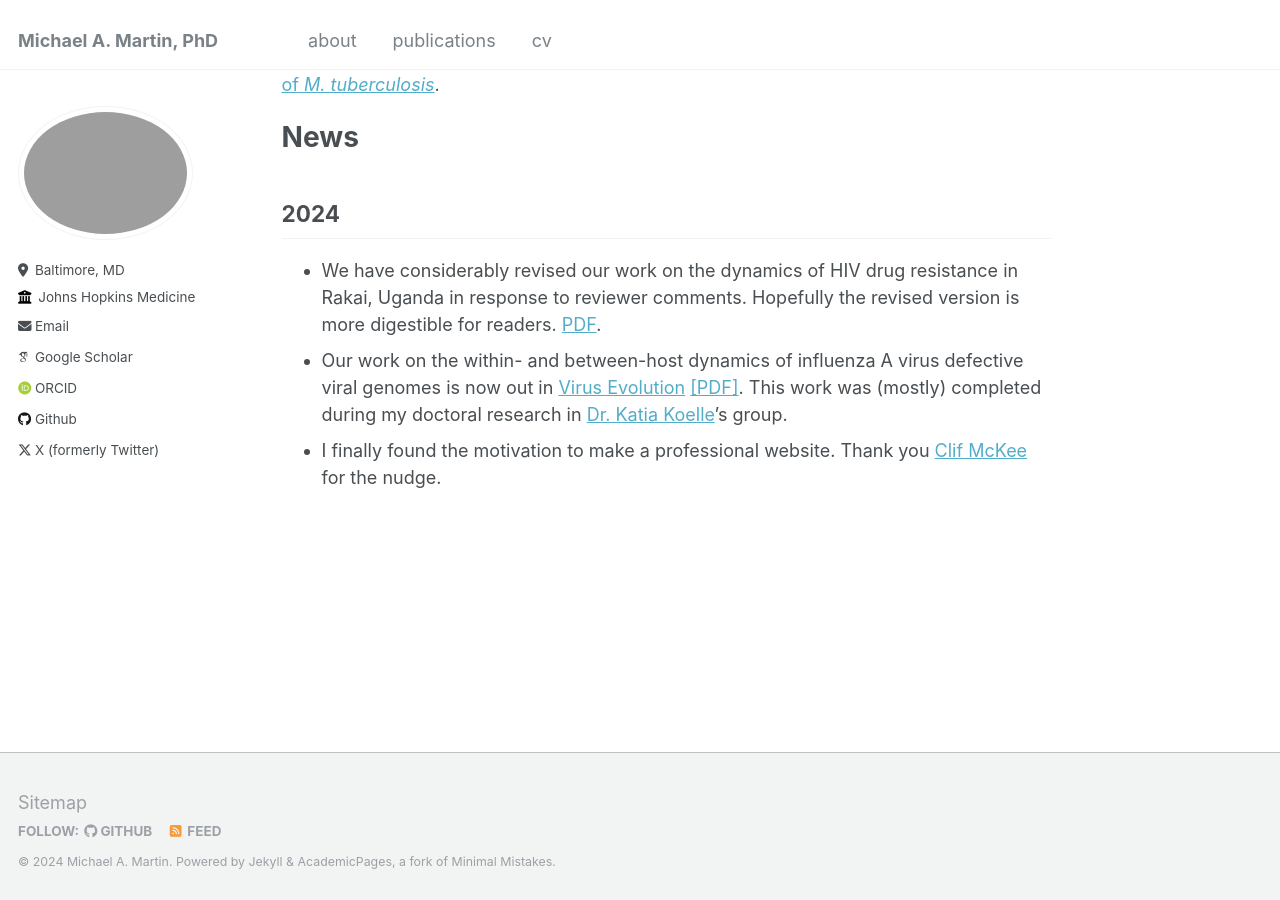
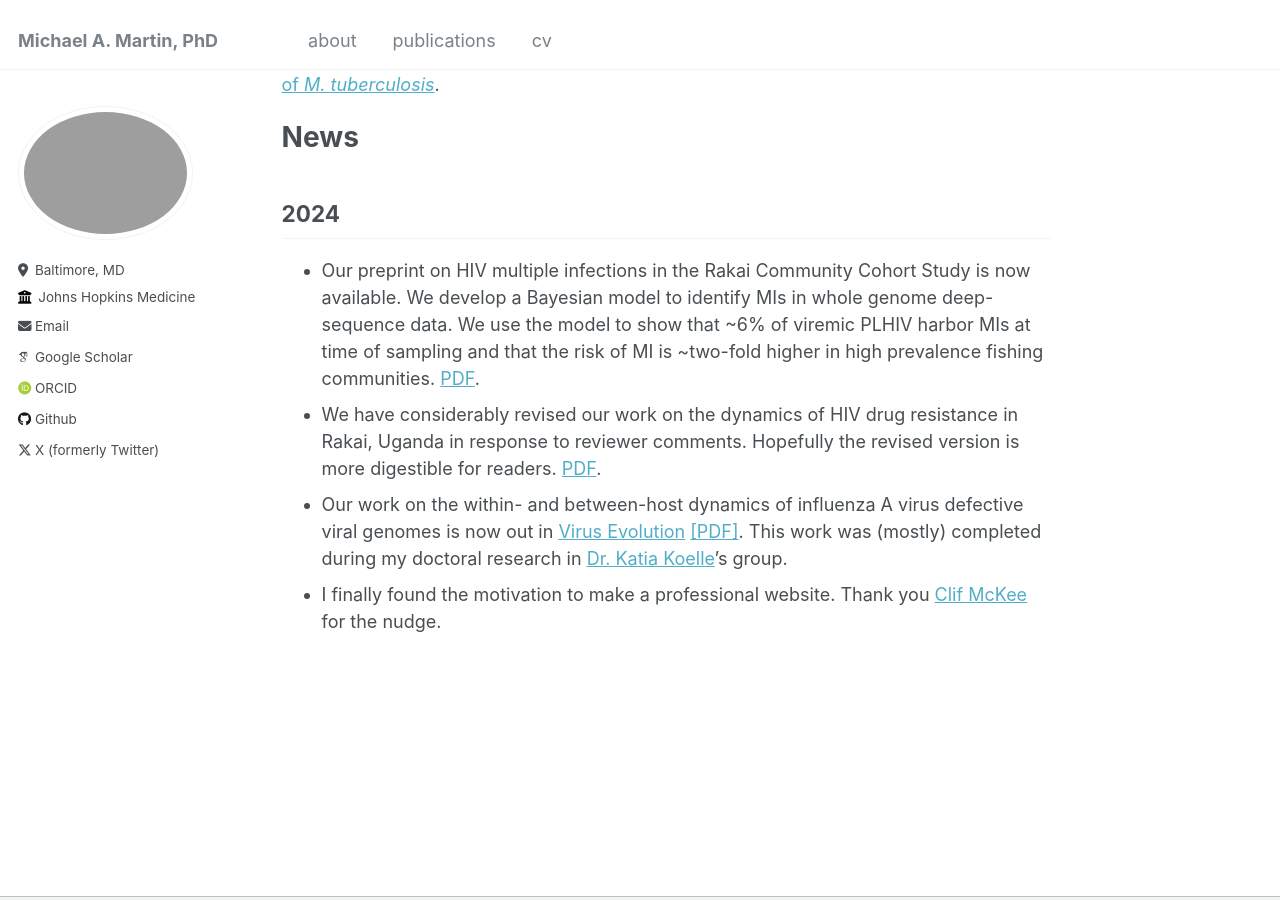
Before and after one commit to m-a-martin/m-a-martin.github.io, a Jekyll site: the page built from _pages/about.md, in a window 1280 px wide and 900 px high, scrolled down 990 px. Built offline with Jekyll 4.4.1, drawn with Linux system fonts in a browser that asks for light colours; some web fonts are replaced.

Commit message:
Update about.md

```diff
--- a/_pages/about.md
+++ b/_pages/about.md
@@ -17,6 +17,7 @@ Prior to my doctoral training I earned a master's in epidemiology at the Harvard
 
 # News
 ## 2024
+- Our preprint on HIV multiple infections in the Rakai Community Cohort Study is now available. We develop a Bayesian model to identify MIs in whole genome deep-sequence data. We use the model to show that ~6% of viremic PLHIV harbor MIs at time of sampling and that the risk of MI is ~two-fold higher in high prevalence fishing communities. [PDF](https://www.medrxiv.org/content/10.1101/2024.10.21.24314869v1.full.pdf).
 - We have considerably revised our work on the dynamics of HIV drug resistance in Rakai, Uganda in response to reviewer comments. Hopefully the revised version is more digestible for readers. [PDF](https://m-a-martin.github.io/files/rccs_resistance.pdf).
 - Our work on the within- and between-host dynamics of influenza A virus defective viral genomes is now out in [Virus Evolution](https://doi.org/10.1093/ve/veae042) [\[PDF\]](https://m-a-martin.github.io/files/influenza_dvgs.pdf). This work was (mostly) completed during my doctoral research in [Dr. Katia Koelle](https://scholarblogs.emory.edu/koellelab/)'s group.
 - I finally found the motivation to make a professional website. Thank you [Clif McKee](https://clifmckee.github.io) for the nudge.
```
